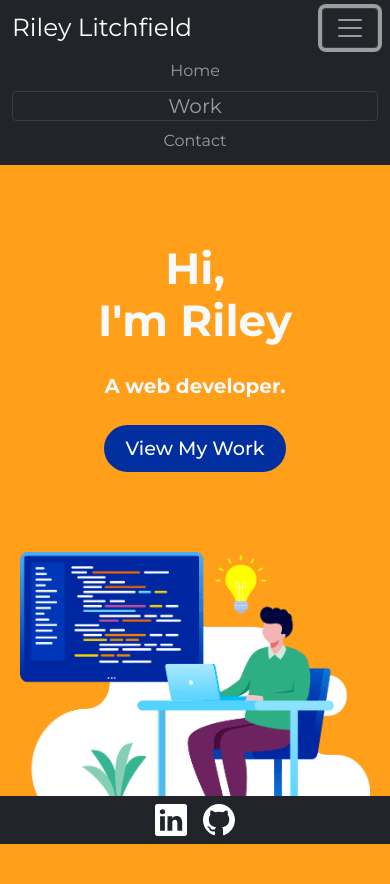
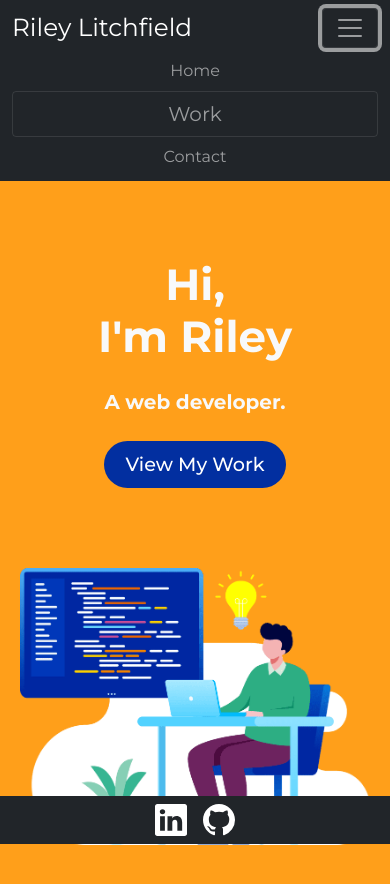
Before and after one commit to karateking007/riley-portfolio, a React (Create React App) app: page / in a window 390 px wide. Both pictures are taken after a click on the button 350 px from the left and 27 px from the top of the page. Shown: the top 884 px of the page. Built offline with nearby package versions, Linux system fonts and the light colour scheme.

Commit message:
Updated navbar collapse

```diff
--- a/src/components/Navigation.jsx
+++ b/src/components/Navigation.jsx
@@ -13,8 +13,8 @@ function Navigation(props) {
                         <li className="nav-item">
                             <Link to="/" className="nav-link">Home</Link>
                         </li>
-                        <li className="nav-item">
-                            <Link to="/work" className="nav-link navbar-toggler" data-bs-toggle="collapse" data-bs-target="#navmenu">Work</Link>
+                        <li className="nav-item navbar-toggler" data-bs-toggle="collapse" data-bs-target="#navmenu">
+                            <Link to="/work" className="nav-link ">Work</Link>
                         </li>
                         <li className="nav-item">
                             <Link to="/contact" className="nav-link">Contact</Link>
```
